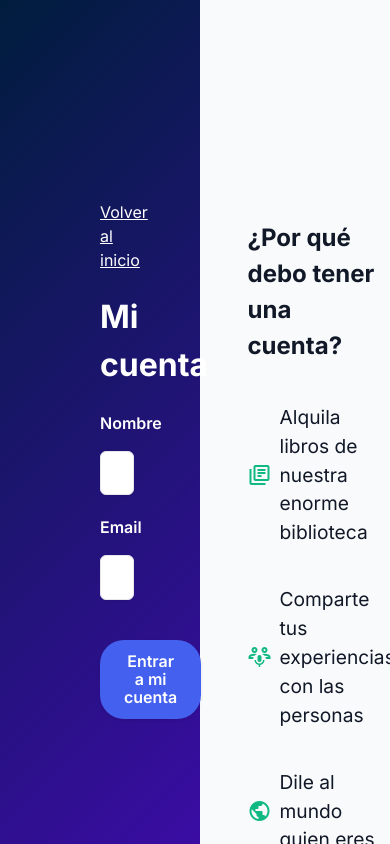
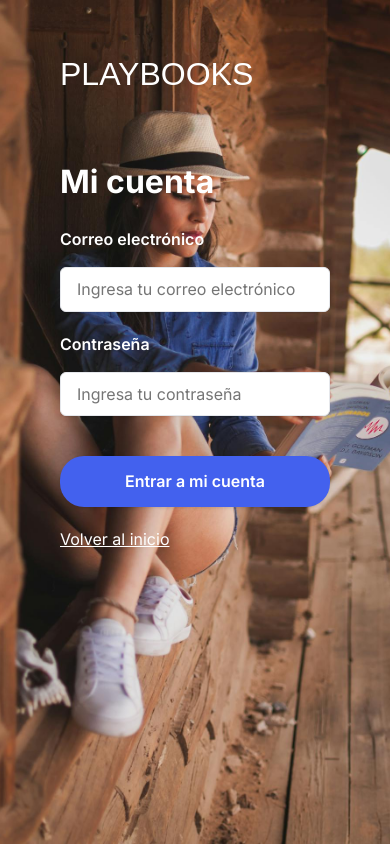
Before and after one commit to HectorUwO/PlayBook, a Flask app: page /login in a window 390 px wide. Run offline with Flask 3, Linux system fonts and the light colour scheme; some libraries are stand-ins or nearby versions; some web fonts are replaced.

Commit message:
cambios en el login y favicon

```diff
--- a/static/css/style.css
+++ b/static/css/style.css
@@ -685,13 +685,21 @@ textarea {
  height: 100vh;
  overflow: hidden;
 }
+.brand--login {
+    color: white;
+    margin-bottom: 60px;
+
+    /* text-align: center; */
+}
 
 .login-one {
  grid-column: 1/5;
- padding: 200px 100px 0 100px;
+ padding: 100px 60px;
  height: 100vh;
- background-color: var(--blue-forte);
- background-image: linear-gradient(135deg, var(--blue-forte) 0%, var(--secondary-color) 100%);
+ background-image: url('../images/bg-login.jpg');
+ background-position: center;
+ background-repeat: no-repeat;
+ background-size: cover;
 }
 
 .login-two {
@@ -701,6 +709,8 @@ textarea {
  flex-direction: column;
  margin-top: 200px;
 }
+
+
 
 .label {
  font-weight: 600;
@@ -1277,8 +1287,25 @@ button {
     .product__images {
         width: 250px;
     }
+    .login-content {
+        display: flex;
+        flex-direction: column;
+       }
+       .login-one {
+        padding: 50px 60px;
+       }
+       .btn--large {
+        width: 100%;
+        padding: 16px 20px;
+       }
 
-
+       .login-two {
+        display: none;
+        height: 0;
+        display: flex;
+        flex-direction: column;
+        margin-top: 0;
+       }
 
 }
 @media screen and (min-width: 765px) {
--- a/templates/index.html
+++ b/templates/index.html
@@ -3,7 +3,7 @@
 <head>
  <meta charset="UTF-8">
  <meta name="viewport" content="width=device-width, initial-scale=1.0">
- <title>Inicio | Playbooks</title>
+ <title>Descubre la gran variedad de libros que tenemos para ti completamente gratis | Playbooks</title>
  <link rel="icon" href="{{ url_for('static', filename='images/favicon.ico') }}" type="image/x-icon">
  <link rel="stylesheet" href="{{ url_for('static', filename='css/normalize.css') }}">
  <link rel="stylesheet" href="{{ url_for('static', filename='css/style.css') }}">
--- a/templates/login.html
+++ b/templates/login.html
@@ -12,16 +12,17 @@
 <body class="login-grid">
  <div class="login-content">
   <div class="login-one">
-   <a href="/" style="color: white;">Volver al inicio</a>
+    <div class="brand brand--login">PLAYBOOKS</div>
+
    <h1 class="title" style="color: white;">Mi cuenta</h1>
-   <form class="form" id="loginForm" method="POST" action="{{ url_for('login') }}">
+   <form class="form" id="loginForm" method="POST" action="{{ url_for('login') }}" style="margin-bottom: 20px;">
     <div class="form__control">
-     <label for="nombre" class="label" style="color: white;">Nombre</label>
-     <input type="text" name="nombre" id="nombre" class="input" placeholder="Tu nombre completo" required>
+     <label for="nombre" class="label" style="color: white;">Correo electrónico</label>
+     <input type="email" name="nombre" id="nombre" class="input" placeholder="Ingresa tu correo electrónico" required>
     </div>
     <div class="form__control">
-     <label for="email" class="label" style="color: white;">Email</label>
-     <input type="email" name="email" id="email" class="input" placeholder="Tu correo electrónico" required>
+     <label for="email" class="label" style="color: white;">Contraseña</label>
+     <input type="password" name="email" id="email" class="input" placeholder="Ingresa tu contraseña" required>
     </div>
     {% with messages = get_flashed_messages() %}
       {% if messages %}
@@ -30,8 +31,9 @@
         {% endfor %}
       {% endif %}
     {% endwith %}
-    <button type="submit" class="btn btn--primary">Entrar a mi cuenta</button>
+    <button type="submit" class="btn btn--primary btn--large">Entrar a mi cuenta</button>
    </form>
+      <a href="/" style="color: white;">Volver al inicio</a>
   </div>
   <div class="login-two">
    <h2 class="title">¿Por qué debo tener una cuenta?</h2>
```
Also changed, not shown: static/images/bg-login.jpg (added), static/images/favicon.ico.
